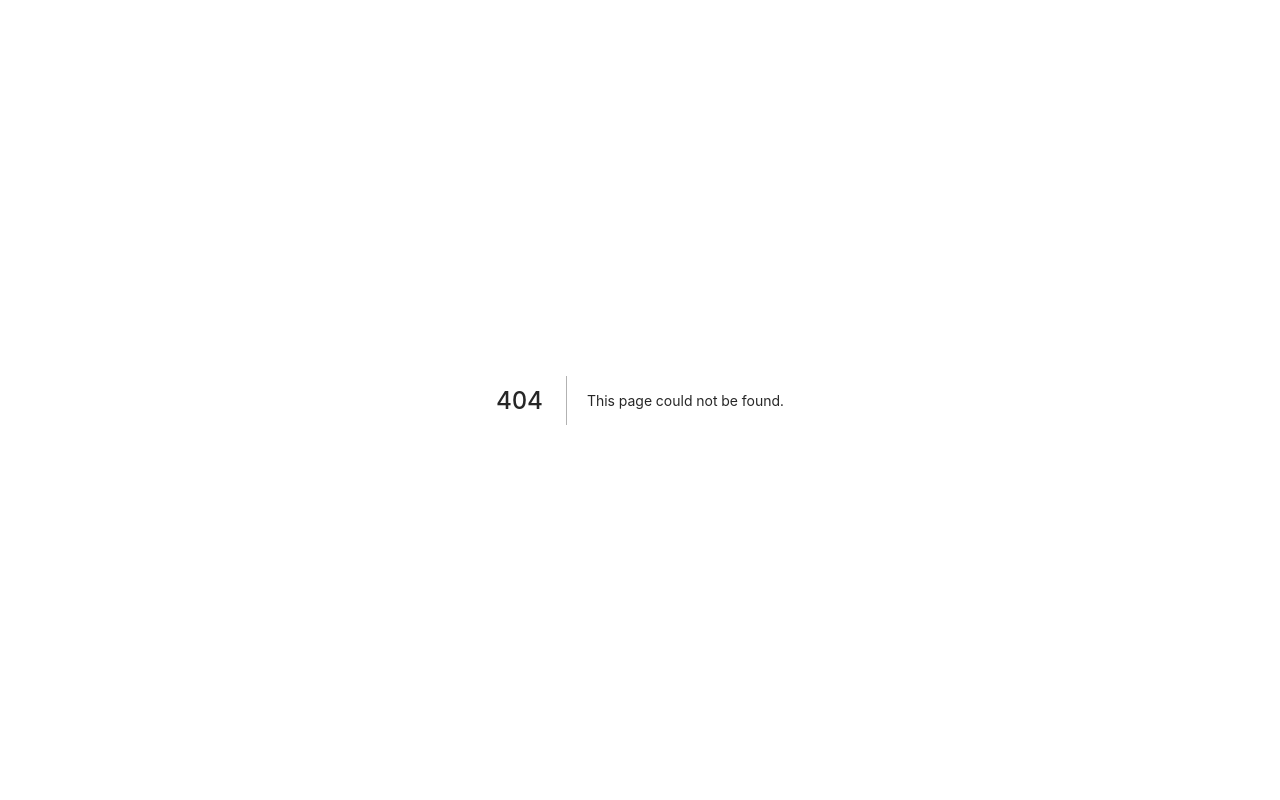
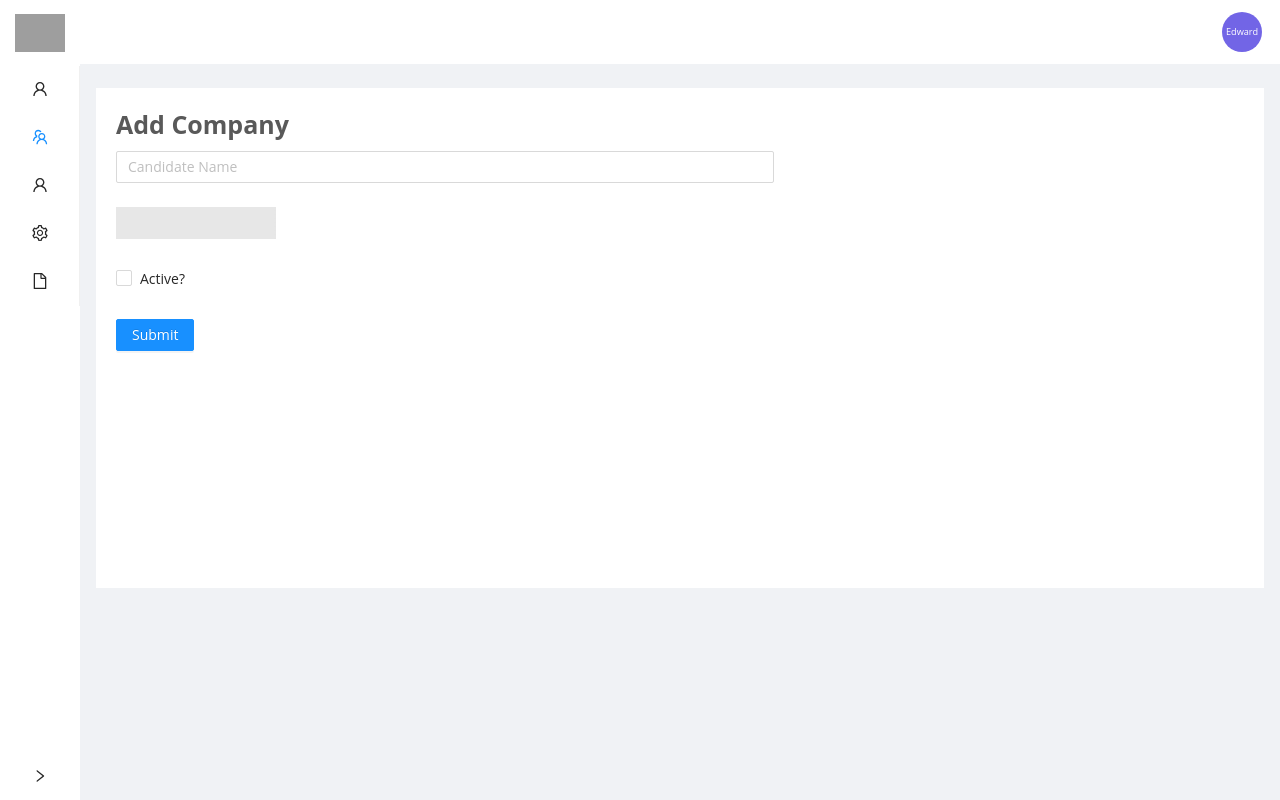
Before and after one commit to kishan3127/Resume-Builder-Frontend, a Next.js app: page /dashboard/companies/new in a window 1280 px wide. Before the commit this address had no page. Built offline with nearby package versions, Linux system fonts and the light colour scheme; grey boxes are pictures that could not be loaded; a web font is replaced by a local one.

Commit message:
Updated the module for the new company creation

```diff
--- a/components/addCandidate/index.tsx
+++ b/components/addCandidate/index.tsx
@@ -1,10 +1,6 @@
 import { useMutation, gql } from "@apollo/client";
 import styles from "../../styles/Home.module.css";
 import { Form, Input, Button } from "antd";
-
-import Link from "next/link";
-
-import { Text, FlexWrapper } from "../../screens/styles";
 
 import DashboardTitle from "../../components/dashboardTitle";
 
@@ -19,7 +15,7 @@ const ADD_CANDIDATE = gql`
 `;
 
 const AddCandidate = () => {
-  const [addCandidate, { loading, error }] = useMutation(ADD_CANDIDATE);
+  const [addCandidate, { loading }] = useMutation(ADD_CANDIDATE);
   const [form] = Form.useForm();
 
   if (loading) {
--- /dev/null
+++ b/components/addCompany/index.tsx
@@ -0,0 +1,130 @@
+import { useMutation, gql, useQuery } from "@apollo/client";
+import styles from "../../styles/Home.module.css";
+import { Form, Input, Button, Select, Skeleton, Checkbox } from "antd";
+
+import DashboardTitle from "../dashboardTitle";
+
+const { Option } = Select;
+
+const ADD_CANDIDATE = gql`
+  mutation addEmployee(
+    $name: String!
+    $is_active: Boolean!
+    $employeesId: [ID]
+  ) {
+    addCompany(name: $name, is_active: $is_active, employeesId: $employeesId) {
+      name
+      is_active
+    }
+  }
+`;
+const GET_EMPLOYEES_LIST = gql`
+  query employee {
+    employees {
+      name
+      id
+    }
+  }
+`;
+
+const AddCompany = () => {
+  const [addCompany, { loading }] = useMutation(ADD_CANDIDATE);
+  const employeesList = useQuery(GET_EMPLOYEES_LIST);
+  const [form] = Form.useForm();
+
+  if (loading) {
+    return (
+      <div className={styles.grid}>
+        <svg
+          aria-hidden="true"
+          className="aal_svg"
+          height="16"
+          version="1.1"
+          viewBox="0 0 16 16"
+          width="16"
+        >
+          <path
+            fillRule="evenodd"
+            d="M4 9h1v1H4c-1.5 0-3-1.69-3-3.5S2.55 3 4 3h4c1.45 0 3 1.69 3 3.5 0 1.41-.91 2.72-2 3.25V8.59c.58-.45 1-1.27 1-2.09C10 5.22 8.98 4 8 4H4c-.98 0-2 1.22-2 2.5S3 9 4 9zm9-3h-1v1h1c1 0 2 1.22 2 2.5S13.98 12 13 12H9c-.98 0-2-1.22-2-2.5 0-.83.42-1.64 1-2.09V6.25c-1.09.53-2 1.84-2 3.25C6 11.31 7.55 13 9 13h4c1.45 0 3-1.69 3-3.5S14.5 6 13 6z"
+          ></path>
+        </svg>
+        Loading...
+      </div>
+    );
+  }
+
+  const onFormSubmit = (values: any) => {
+    const { name, is_active, selectedEmoloyees } = values;
+    addCompany({
+      variables: {
+        name,
+        is_active: is_active,
+        employeesId: selectedEmoloyees,
+      },
+    });
+  };
+
+  const handleChange = (value: string | string[]) => {
+    console.log(`Selected: ${value}`);
+  };
+  return (
+    <>
+      <DashboardTitle buttonRequired={false} title={"Add Company"} />
+      <Form
+        form={form}
+        onFinish={onFormSubmit}
+        labelCol={{ span: 4 }}
+        wrapperCol={{ span: 14 }}
+      >
+        <Form.Item
+          name="name"
+          rules={[{ required: true, message: "Please input Candidate Name!" }]}
+        >
+          <Input placeholder="Candidate Name" />
+        </Form.Item>
+        <Form.Item name="selectedEmoloyees">
+          {!employeesList?.loading ? (
+            <Select
+              showSearch
+              mode="tags"
+              placeholder="Please select the employees"
+              optionFilterProp="children"
+              onChange={handleChange}
+              filterOption={(input, option) =>
+                (option!.children as unknown as string)
+                  .toLowerCase()
+                  .includes(input.toLowerCase())
+              }
+            >
+              {employeesList?.data?.employees ? (
+                employeesList?.data?.employees.map((employee) => {
+                  return (
+                    <Option key={employee.id} value={employee.id}>
+                      {employee.name}
+                    </Option>
+                  );
+                })
+              ) : (
+                <Option key={"no_input"}>No Employees Found</Option>
+              )}
+            </Select>
+          ) : (
+            <Skeleton.Input active={true} />
+          )}
+        </Form.Item>
+
+        <Form.Item name="is_active">
+          <Checkbox>Active?</Checkbox>
+        </Form.Item>
+
+        <Form.Item>
+          <Button htmlType="submit" type="primary">
+            Submit
+          </Button>
+        </Form.Item>
+      </Form>
+    </>
+  );
+};
+
+export default AddCompany;
--- a/components/companies/index.tsx
+++ b/components/companies/index.tsx
@@ -3,12 +3,10 @@ import Link from "next/link";
 import { useQuery, gql } from "@apollo/client";
 import { EyeOutlined } from "@ant-design/icons";
 
-import { Table, Button } from "antd";
+import { Table } from "antd";
 import styles from "../../styles/Home.module.css";
 
 import DashboardTitle from "../../components/dashboardTitle";
-
-import { Text, FlexWrapper } from "../../screens/styles";
 
 const QUERY = gql`
   query Companies {
@@ -48,7 +46,7 @@ const CompaniesList = () => {
     console.error(error);
     return null;
   }
-  const companies = data.companies.slice(0, 100);
+  const companies = data.companies;
 
   const columns = [
     {
--- a/components/dashboardTitle/index.tsx
+++ b/components/dashboardTitle/index.tsx
@@ -1,4 +1,4 @@
-import { Form, Input, Button } from "antd";
+import { Button } from "antd";
 
 import Link from "next/link";
 
--- a/components/employees/index.tsx
+++ b/components/employees/index.tsx
@@ -3,13 +3,11 @@ import styles from "../../styles/Home.module.css";
 import { useQuery, gql } from "@apollo/client";
 import Link from "next/link";
 
-import { Table, Button } from "antd";
+import { Table } from "antd";
 
 import { EyeOutlined } from "@ant-design/icons";
 
 import DashboardTitle from "../../components/dashboardTitle";
-
-import { Text, FlexWrapper } from "../../screens/styles";
 
 const QUERY = gql`
   query Employees {
--- /dev/null
+++ b/pages/dashboard/companies/new/index.tsx
@@ -0,0 +1,3 @@
+import AddCompanyScreen from "../../../../screens/newCompany";
+
+export default AddCompanyScreen;
--- /dev/null
+++ b/screens/newCompany/index.tsx
@@ -0,0 +1,15 @@
+import React from "react";
+import AddCompany from "../../components/addCompany";
+import AdminLayout from "../../layouts/admin-layout";
+
+const AddCompanyScreen = () => {
+  return (
+    <>
+      <AdminLayout>
+        <AddCompany />
+      </AdminLayout>
+    </>
+  );
+};
+
+export default AddCompanyScreen;
```
